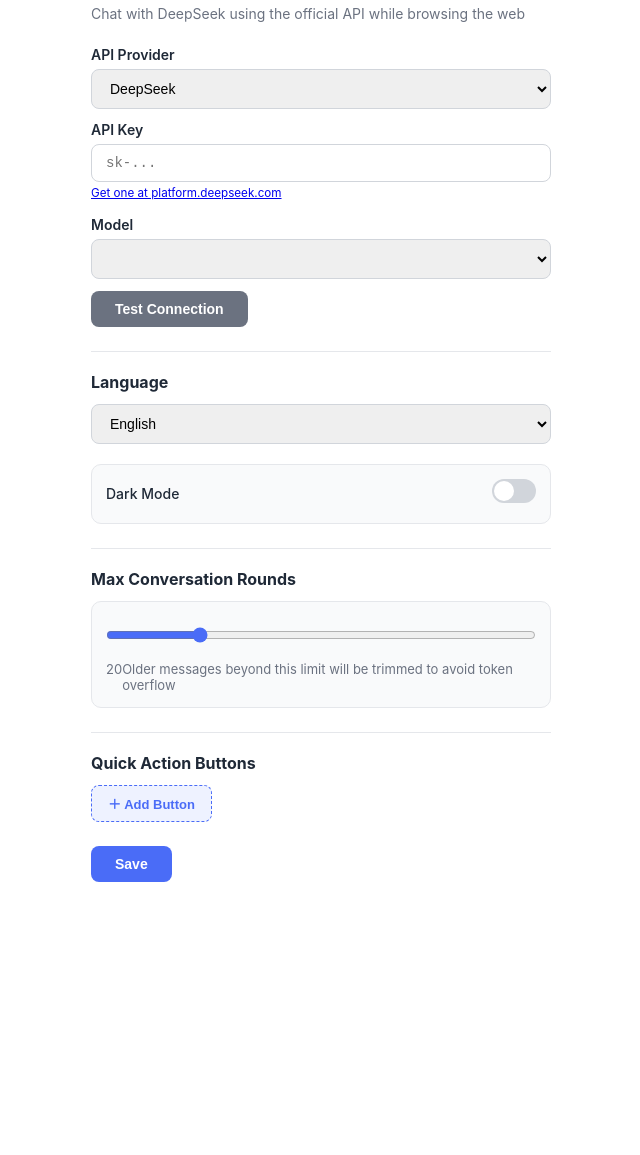
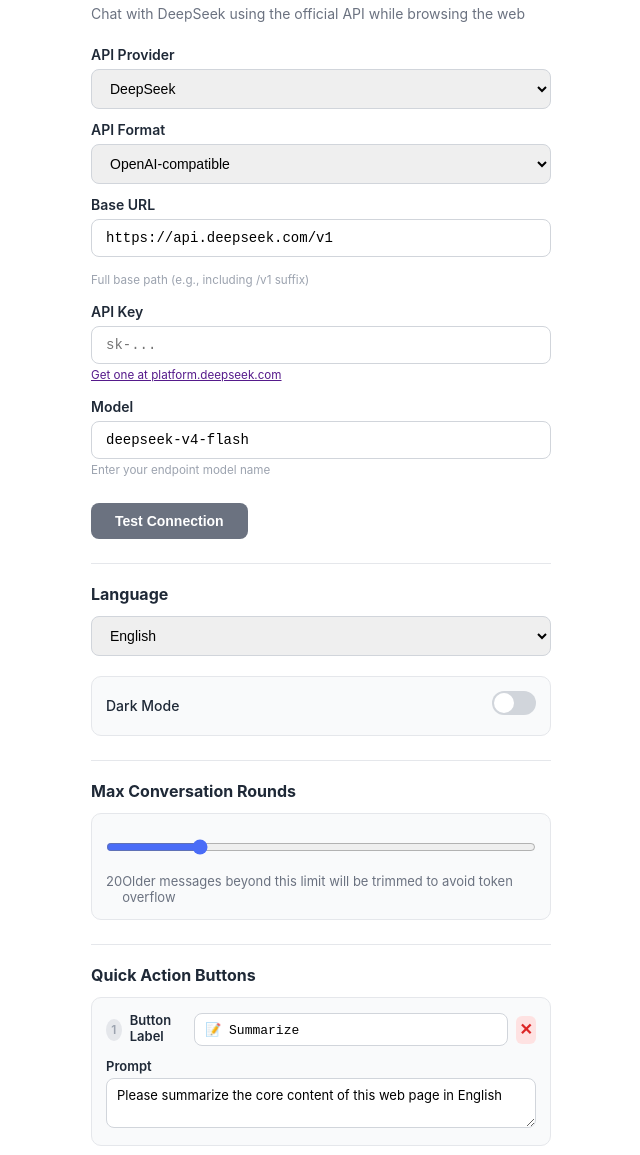
Before and after one commit to daxmate/deeppage, a browser extension: page options.html in a window 1280 px wide. Shown: the part 69-1224 px from the top of the page, without its empty margins (319-959 px from the left). Before the commit the page ends 1015 px from the top, so only its background shows below. Drawn offline with Linux system fonts and the light colour scheme.

Commit message:
fix: Base URL 输入框 + Custom 多语言 + 已知厂商地址可编辑
- 新增 Base URL 文本输入框（之前缺失）
- 已知厂商自动填充 Base URL 和 Model，但用户可手动修改
- Custom 厂商的标签使用翻译键 customLabel，支持 10 种语言
- apiModel 从 select 改为 text input，方便自由输入
- 选择 Custom 时显示 API Format 选择器（OpenAI / Anthropic）
- 暗色模式补充 input[type=text] 样式

```diff
--- a/i18n.js
+++ b/i18n.js
@@ -51,6 +51,7 @@
     apiTypeLabel: 'API 类型',
     apiBaseUrlLabel: '接口地址',
     apiBaseUrlHint: '填写完整的 API 基础路径（如 /v1 后缀）',
+    customLabel: '🔧 自定义',
     apiModelLabel: '模型名称',
     apiModelHint: '输入你的端点支持的模型名称',
     apiProviderLabel: 'API 提供商',
@@ -120,6 +121,7 @@
     apiTypeLabel: 'API Type',
     apiBaseUrlLabel: 'Base URL',
     apiBaseUrlHint: 'Full base path (e.g., including /v1 suffix)',
+    customLabel: '🔧 Custom',
     apiModelLabel: 'Model',
     apiModelHint: 'Enter your endpoint model name',
     apiProviderLabel: 'API Provider',
@@ -189,6 +191,7 @@
     apiTypeLabel: 'API タイプ',
     apiBaseUrlLabel: 'ベース URL',
     apiBaseUrlHint: '完全な API ベースパス（例: /v1 接尾辞を含む）',
+    customLabel: '🔧 カスタム',
     apiModelLabel: 'モデル名',
     apiModelHint: 'エンドポイントがサポートするモデル名を入力',
     apiProviderLabel: 'API プロバイダー',
@@ -258,6 +261,7 @@
     apiTypeLabel: 'API 類型',
     apiBaseUrlLabel: '接口地址',
     apiBaseUrlHint: '填寫完整的 API 基礎路徑（如 /v1 後綴）',
+    customLabel: '🔧 自定義',
     apiModelLabel: '模型名稱',
     apiModelHint: '輸入你的端點支援的模型名稱',
     apiProviderLabel: 'API 提供商',
@@ -327,6 +331,7 @@
     apiTypeLabel: 'API 유형',
     apiBaseUrlLabel: 'Base URL',
     apiBaseUrlHint: '전체 API 기본 경로 (예: /v1 접미사 포함)',
+    customLabel: '🔧 사용자 정의',
     apiModelLabel: '모델 이름',
     apiModelHint: '엔드포인트가 지원하는 모델 이름 입력',
     apiProviderLabel: 'API 제공자',
@@ -396,6 +401,7 @@
     apiTypeLabel: 'Tipo de API',
     apiBaseUrlLabel: 'URL base',
     apiBaseUrlHint: 'Ruta base completa (incluyendo sufijo /v1)',
+    customLabel: '🔧 Personalizado',
     apiModelLabel: 'Modelo',
     apiModelHint: 'Nombre del modelo que soporta tu endpoint',
     apiProviderLabel: 'Proveedor de API',
@@ -465,6 +471,7 @@
     apiTypeLabel: 'Type d\'API',
     apiBaseUrlLabel: 'URL de base',
     apiBaseUrlHint: 'Chemin de base complet (incluant le suffixe /v1)',
+    customLabel: '🔧 Personnalisé',
     apiModelLabel: 'Modèle',
     apiModelHint: 'Nom du modèle supporté par votre endpoint',
     apiProviderLabel: 'Fournisseur d\'API',
@@ -534,6 +541,7 @@
     apiTypeLabel: 'API-Typ',
     apiBaseUrlLabel: 'Basis-URL',
     apiBaseUrlHint: 'Vollständiger Basispfad (einschließlich /v1-Suffix)',
+    customLabel: '🔧 Benutzerdefiniert',
     apiModelLabel: 'Modell',
     apiModelHint: 'Modellname, den Ihr Endpunkt unterstützt',
     apiProviderLabel: 'API-Anbieter',
@@ -603,6 +611,7 @@
     apiTypeLabel: 'Тип API',
     apiBaseUrlLabel: 'Базовый URL',
     apiBaseUrlHint: 'Полный базовый путь (включая суффикс /v1)',
+    customLabel: '🔧 Пользовательский',
     apiModelLabel: 'Модель',
     apiModelHint: 'Название модели, поддерживаемой вашим endpoint',
     apiProviderLabel: 'Поставщик API',
@@ -672,6 +681,7 @@
     apiTypeLabel: 'Loại API',
     apiBaseUrlLabel: 'URL cơ sở',
     apiBaseUrlHint: 'Đường dẫn cơ sở đầy đủ (bao gồm hậu tố /v1)',
+    customLabel: '🔧 Tùy chỉnh',
     apiModelLabel: 'Mô hình',
     apiModelHint: 'Nhập tên mô hình mà endpoint của bạn hỗ trợ',
     apiProviderLabel: 'Nhà cung cấp API',
--- a/options.html
+++ b/options.html
@@ -189,6 +189,7 @@
 .__dp-dark-options .section-title { border-top-color: #373a40; }
 .__dp-dark-options #max-rounds-value { color: #9ca3af; }
 .__dp-dark-options input[type="range"] { accent-color: #6B8AFF; }
+.__dp-dark-options input[type="text"] { background: #25262b; border-color: #373a40; color: #e4e5e7; }
 .__dp-dark-options select { background: #25262b; border-color: #373a40; color: #e4e5e7; }
 .__dp-dark-options select { background: #25262b; border-color: #373a40; color: #e4e5e7; }
 .__dp-dark-options .appearance-card {
@@ -209,20 +210,29 @@
 <p id="l10n-optionDesc">Chat with DeepSeek while browsing</p>
 
 <label for="apiProvider"><span id="l10n-apiProviderLabel">API Provider</span></label>
-<select id="apiProvider" style="width:100%;padding:10px 14px;border:1px solid #d1d5db;border-radius:8px;font-size:14px;margin-bottom:12px">
-  <option value="deepseek">DeepSeek</option>
-  <option value="openai">OpenAI</option>
-  <option value="anthropic">Anthropic</option>
-</select>
+<select id="apiProvider" style="width:100%;padding:10px 14px;border:1px solid #d1d5db;border-radius:8px;font-size:14px;margin-bottom:12px"></select>
+
+<div id="api-custom-type-section" class="__dp-hidden">
+  <label for="apiType"><span id="l10n-apiTypeLabel">API Format</span></label>
+  <select id="apiType" style="width:100%;padding:10px 14px;border:1px solid #d1d5db;border-radius:8px;font-size:14px;margin-bottom:12px">
+    <option value="openai">OpenAI-compatible</option>
+    <option value="anthropic">Anthropic</option>
+  </select>
+</div>
+
+<label for="apiBaseUrl"><span id="l10n-apiBaseUrlLabel">Base URL</span></label>
+<input type="text" id="apiBaseUrl" placeholder="https://api.deepseek.com/v1" autocomplete="off" style="width:100%;padding:10px 14px;border:1px solid #d1d5db;border-radius:8px;font-size:14px;margin-bottom:12px" />
+<small><span id="l10n-apiBaseUrlHint">Auto-filled for known providers; editable if you need a custom endpoint</span></small>
 
 <label for="apiKey"><span id="l10n-apiKeyLabel">API Key</span></label>
 <input type="password" id="apiKey" placeholder="sk-..." autocomplete="off" />
-<small id="apiKeyLink"><a href="https://platform.deepseek.com/api_keys" target="_blank"><span id="l10n-getApiKeyLink">Get API Key</span></a></small>
+<small id="apiKeyLink"><a href="" target="_blank"><span id="l10n-getApiKeyLink">Get API Key</span></a></small>
 
 <label for="apiModel" style="margin-top:12px;display:block"><span id="l10n-apiModelLabel">Model</span></label>
-<select id="apiModel" style="width:100%;padding:10px 14px;border:1px solid #d1d5db;border-radius:8px;font-size:14px;margin-bottom:12px"></select>
+<input type="text" id="apiModel" placeholder="model-name" autocomplete="off" style="width:100%;padding:10px 14px;border:1px solid #d1d5db;border-radius:8px;font-size:14px" />
+<small><span id="l10n-apiModelHint">Auto-filled for known providers; editable if you use a different model</span></small>
 
-<button id="testApiBtn" class="btn-primary" style="background:#6b7280"><span id="l10n-testApiButton">Test Connection</span></button>
+<button id="testApiBtn" class="btn-primary" style="background:#6b7280;margin-top:10px"><span id="l10n-testApiButton">Test Connection</span></button>
 <span id="testApiStatus" style="margin-left:10px;font-size:13px"></span>
 
 <h2 class="section-title"><span id="l10n-languageLabel">Language</span></h2>
--- a/options.js
+++ b/options.js
@@ -40,13 +40,19 @@
 
 // ---- API 提供商列表 ----
 const API_PROVIDERS = [
-  { id: 'deepseek',  label: 'DeepSeek',                type: 'openai',    baseUrl: 'https://api.deepseek.com/v1',            model: 'deepseek-v4-flash',      keyLink: 'https://platform.deepseek.com/api_keys' },
-  { id: 'openai',    label: 'OpenAI',                   type: 'openai',    baseUrl: 'https://api.openai.com/v1',              model: 'gpt-4o-mini',            keyLink: 'https://platform.openai.com/api-keys' },
-  { id: 'groq',      label: 'Groq',                     type: 'openai',    baseUrl: 'https://api.groq.com/openai/v1',         model: 'llama3-70b-8192',        keyLink: 'https://console.groq.com/keys' },
-  { id: 'ollama',    label: 'Ollama (Local)',           type: 'openai',    baseUrl: 'http://localhost:11434/v1',              model: 'llama3.2',               keyLink: '' },
-  { id: 'together',  label: 'Together AI',              type: 'openai',    baseUrl: 'https://api.together.xyz/v1',            model: 'mistralai/Mixtral-8x22B-Instruct-v0.1', keyLink: 'https://api.together.ai/settings/api-keys' },
-  { id: 'anthropic', label: 'Anthropic',                type: 'anthropic', baseUrl: 'https://api.anthropic.com',              model: 'claude-sonnet-4-20250514', keyLink: 'https://console.anthropic.com/settings/keys' },
-  { id: 'custom',    label: '🔧 Custom',                 type: 'openai',    baseUrl: '',                                      model: '',                       keyLink: '' },
+  { id: 'deepseek',   label: 'DeepSeek',                      type: 'openai',    baseUrl: 'https://api.deepseek.com/v1',                       model: 'deepseek-v4-flash',                     keyLink: 'https://platform.deepseek.com/api_keys' },
+  { id: 'moonshot',   label: '月之暗面 Moonshot',              type: 'openai',    baseUrl: 'https://api.moonshot.cn/v1',                        model: 'kimi-latest',                           keyLink: 'https://platform.moonshot.cn/console/api-keys' },
+  { id: 'zhipu',      label: '智谱 AI ZhipuAI',                type: 'openai',    baseUrl: 'https://open.bigmodel.cn/api/paas/v4',             model: 'glm-4-plus',                            keyLink: 'https://open.bigmodel.cn/usercenter/apikeys' },
+  { id: 'qwen',       label: '阿里通义 Qwen',                   type: 'openai',    baseUrl: 'https://dashscope.aliyuncs.com/compatible-mode/v1', model: 'qwen-turbo',                            keyLink: 'https://bailian.console.aliyun.com/#/api-key' },
+  { id: 'doubao',     label: '字节豆包 Doubao',                type: 'openai',    baseUrl: 'https://ark.cn-beijing.volces.com/api/v3',          model: 'ep-20250601000000-sample',              keyLink: 'https://console.volcengine.com/ark/region:ark+cn-beijing/apiKey' },
+  { id: 'yi',         label: '零一万物 01.AI Yi',               type: 'openai',    baseUrl: 'https://api.lingyiwanwu.com/v1',                    model: 'yi-lightning',                          keyLink: 'https://platform.lingyiwanwu.com/api-keys' },
+  { id: 'siliconflow',label: '硅基流动 SiliconFlow',            type: 'openai',    baseUrl: 'https://api.siliconflow.cn/v1',                     model: 'deepseek-v4-flash',                     keyLink: 'https://cloud.siliconflow.cn/account/ak' },
+  { id: 'openai',     label: 'OpenAI',                         type: 'openai',    baseUrl: 'https://api.openai.com/v1',                         model: 'gpt-4o-mini',                           keyLink: 'https://platform.openai.com/api-keys' },
+  { id: 'groq',       label: 'Groq',                           type: 'openai',    baseUrl: 'https://api.groq.com/openai/v1',                    model: 'llama3-70b-8192',                       keyLink: 'https://console.groq.com/keys' },
+  { id: 'ollama',     label: 'Ollama (Local)',                 type: 'openai',    baseUrl: 'http://localhost:11434/v1',                         model: 'llama3.2',                              keyLink: '' },
+  { id: 'together',   label: 'Together AI',                    type: 'openai',    baseUrl: 'https://api.together.xyz/v1',                       model: 'mistralai/Mixtral-8x22B-Instruct-v0.1', keyLink: 'https://api.together.ai/settings/api-keys' },
+  { id: 'anthropic',  label: 'Anthropic',                      type: 'anthropic', baseUrl: 'https://api.anthropic.com',                         model: 'claude-sonnet-4-20250514',              keyLink: 'https://console.anthropic.com/settings/keys' },
+  { id: 'custom',     label: null,                        type: 'openai',    baseUrl: '',                                                 model: '',                                      keyLink: '' },
 ];
 
 function getProvider(id) {
@@ -59,7 +65,7 @@
   API_PROVIDERS.forEach(p => {
     const opt = document.createElement('option');
     opt.value = p.id;
-    opt.textContent = p.label;
+    opt.textContent = p.label || t('customLabel') || '🔧 Custom';
     select.appendChild(opt);
   });
 }
```
